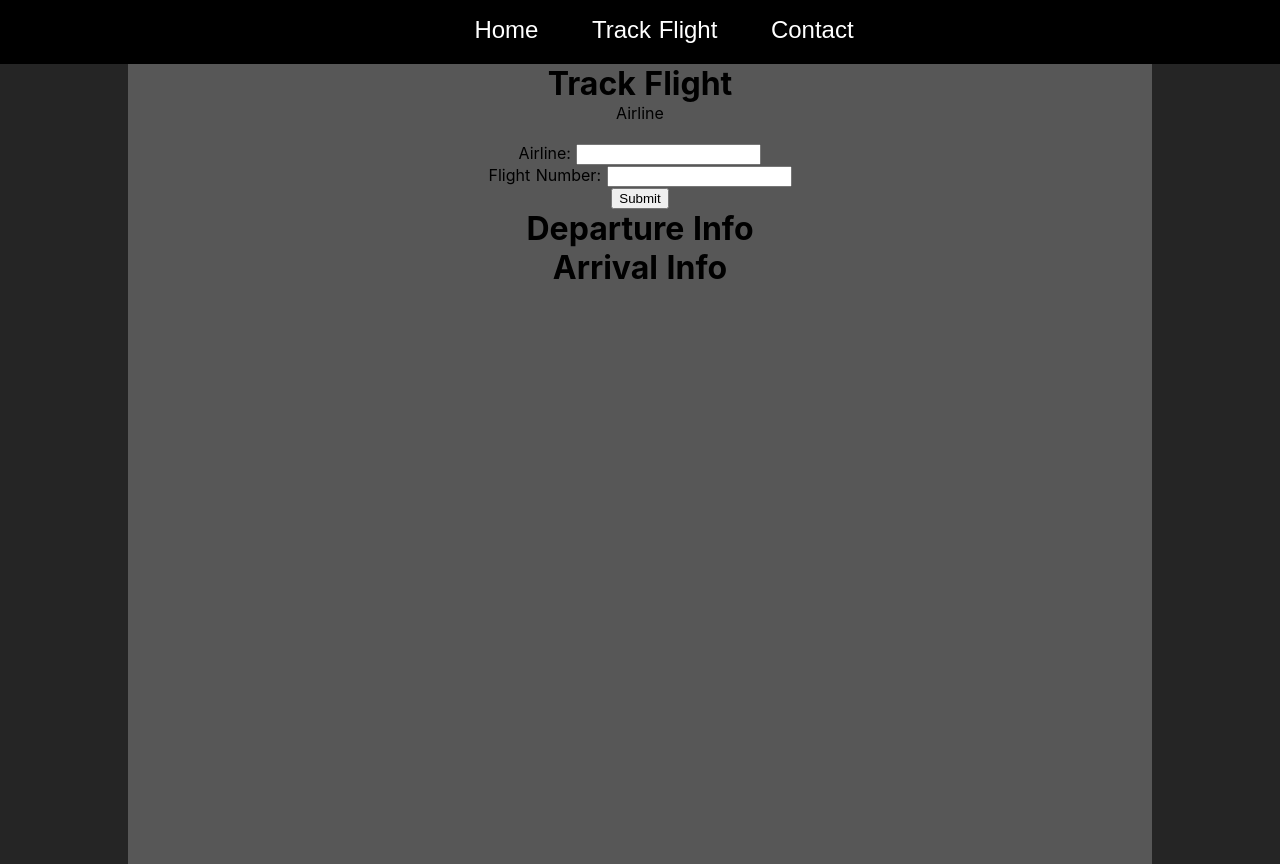
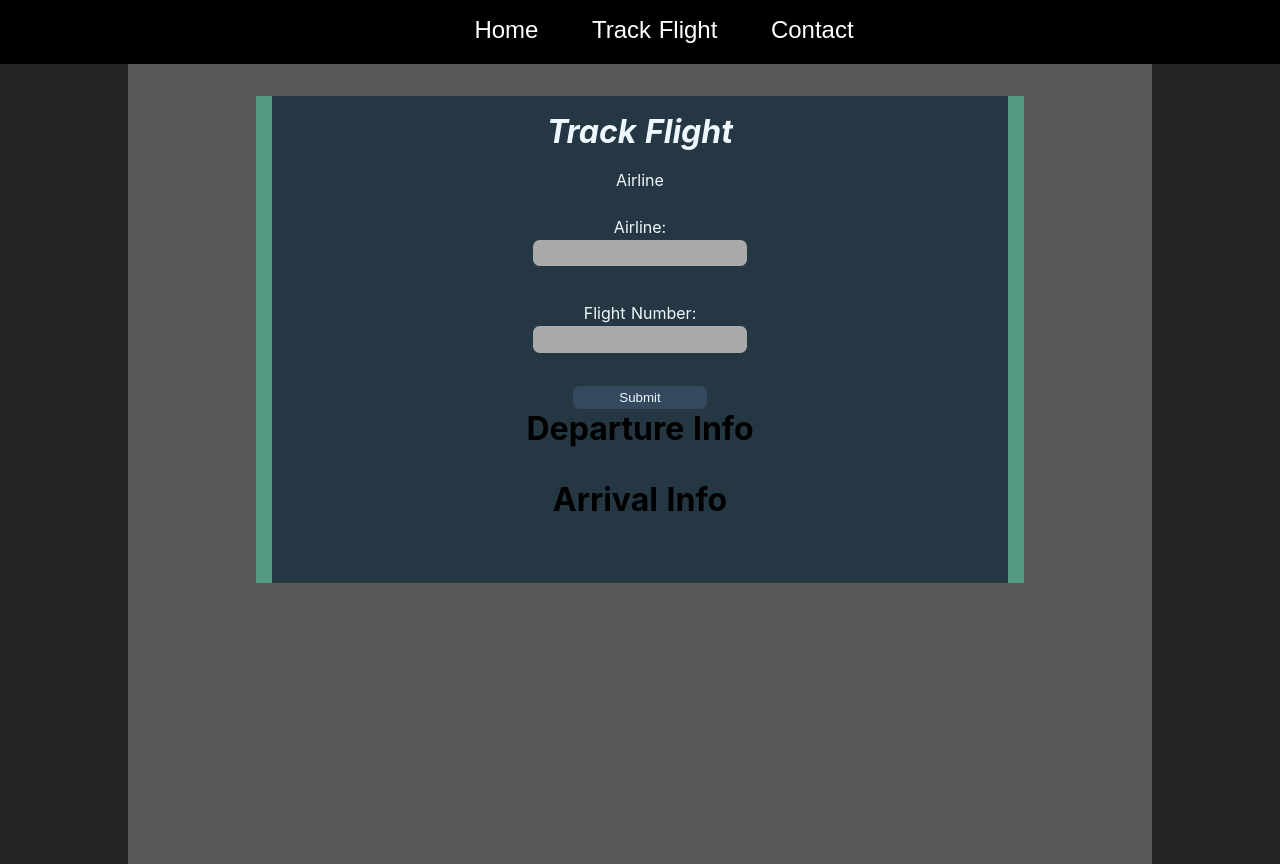
Before and after one commit to SkyFinderCorp/SkyFinderWebApp, a Django app: page /track/ in a window 1280 px wide. Run offline with Django 4.2, Linux system fonts and the light colour scheme.

Commit message:
styling track

```diff
--- a/templates/track.html
+++ b/templates/track.html
@@ -5,6 +5,7 @@
     <title>Flight Tracking</title>
     {% load static %}
     <link rel="stylesheet" href="{% static 'css/styles.css' %}">
+    <link rel="stylesheet" href="{% static 'css/form.css' %}">
     <link rel="icon" href="{% static 'image/favicon.ico' %}">
 </head>
 <body>
@@ -12,15 +13,19 @@
 <div class="layout-container">
     <main class="content-container">
         {% block content %}
-            <h1>Track Flight</h1>
+            <div class="container">
+            <div class="outer-container">
+            <div class="form-container">
+
+
+            <h1 class="title">Track Flight</h1>
         {% endblock %}
-        <div class="form__group">
             <p><label for="Airline">Airline</label></p>
             <br>
             <form method="POST">
                 {% csrf_token %}
-                <label>Airline: <input type="text" name="airline"></label><br>
-                <label>Flight Number: <input type="text" name="flightnumber"></label><br>
+                <label><p>Airline:</p> <input class="textInput" type="text" name="airline"></label><br>
+                <label><p>Flight Number:</p> <input class="textInput" type="text" name="flightnumber"></label><br>
                 <input type="submit" value="Submit">
             </form>
 
@@ -43,27 +48,13 @@
                     <p>{{ flightData.10 }}</p>
                     <p>{{ flightData.11 }}</p>
                     <p>{{ flightData.12 }}</p>
-                </div>
             </div>
             <h1>{{ Number }}</h1>
         </div>
+        </div>
+        </div>
+        </div>
     </main>
 </div>
-<style>
-    .form__group {
-        margin: 0 auto;
-        margin-left: auto;
-        margin-right: auto;
-        text-align: center;
-    }
-
-    h1 {
-        text-align: center;
-    }
-</style>
-<div class="form__group">
-</div>
-
-
 </body>
 </html>
```
